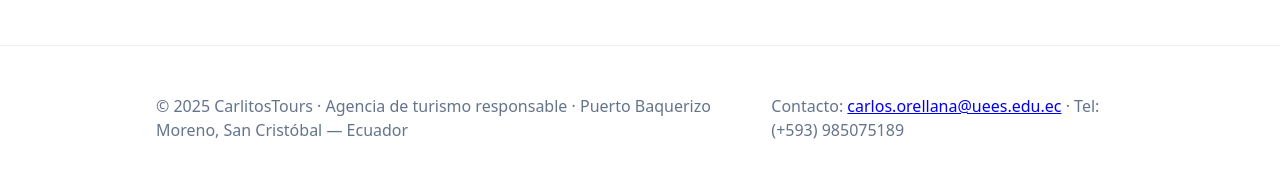
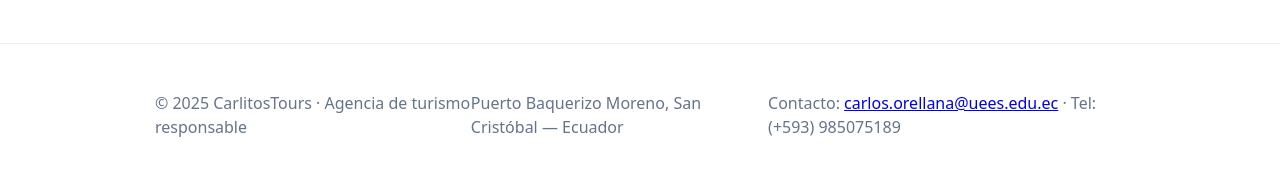
Before and after one commit to devCarlosOrellanaUees/DAW-Tours, a plain HTML site: page index.html in a window 1280 px wide. Shown: the part 1603-1780 px from the top of the page. Drawn offline with Linux system fonts and the light colour scheme.

Commit message:
REFACTOR STYLE: ESPACIOS A FOOTER

```diff
--- a/index.html
+++ b/index.html
@@ -74,7 +74,8 @@
 
   <footer class="site-footer">
     <div class="container footer-inner">
-      <p>© 2025 CarlitosTours · Agencia de turismo responsable · Puerto Baquerizo Moreno, San Cristóbal — Ecuador</p>
+      <p>© 2025 CarlitosTours · Agencia de turismo responsable</p>
+      <p>Puerto Baquerizo Moreno, San Cristóbal — Ecuador</p>
       <p>Contacto: <a href="mailto:carlos.orellana@uees.edu.ec">carlos.orellana@uees.edu.ec</a> · Tel: (+593) 985075189
       </p>
     </div>
--- a/style.css
+++ b/style.css
@@ -30,7 +30,8 @@ body {
 .footer-inner {
     display: flex;
     align-items: center;
-    justify-content: space-between
+    justify-content: space-between;
+    padding: 15px;
 }
 
 .site-header {
```
